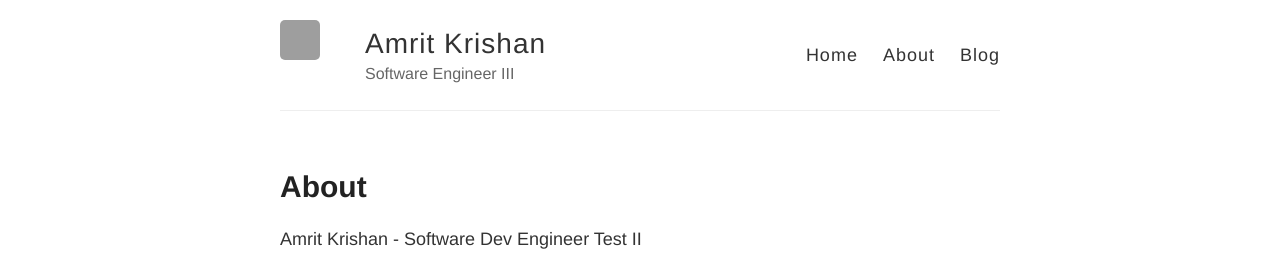
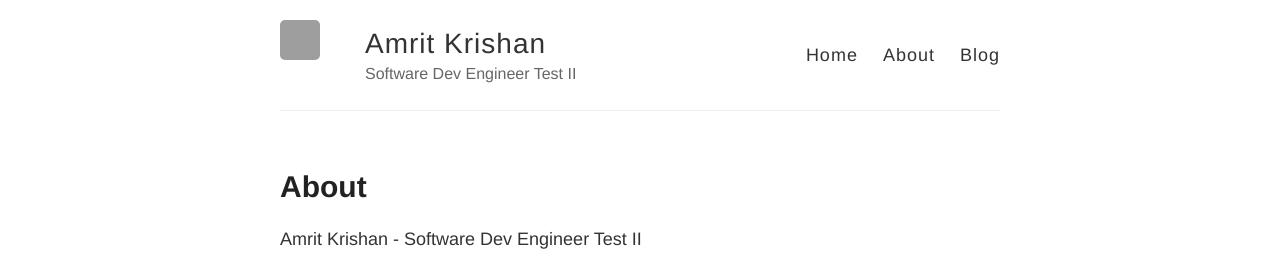
Before and after one commit to amritkrishan/amritkrishan.github.io, a Jekyll site: the page built from about.md, in a window 1280 px wide. Shown: the top 257 px of the page. Built offline with Jekyll 4.4.1, drawn with Linux system fonts in a browser that asks for light colours; grey boxes are pictures that could not be loaded.

Commit message:
Update _config.yml

```diff
--- a/_config.yml
+++ b/_config.yml
@@ -6,7 +6,7 @@
 name: Amrit Krishan
 
 # Short bio or description (displayed in the header)
-description: Software Engineer III
+description: Software Dev Engineer Test II
 
 # URL of your avatar or profile pic (you could use your GitHub profile pic)
 avatar: https://avatars0.githubusercontent.com/u/25848992?s=40&v=4
```
